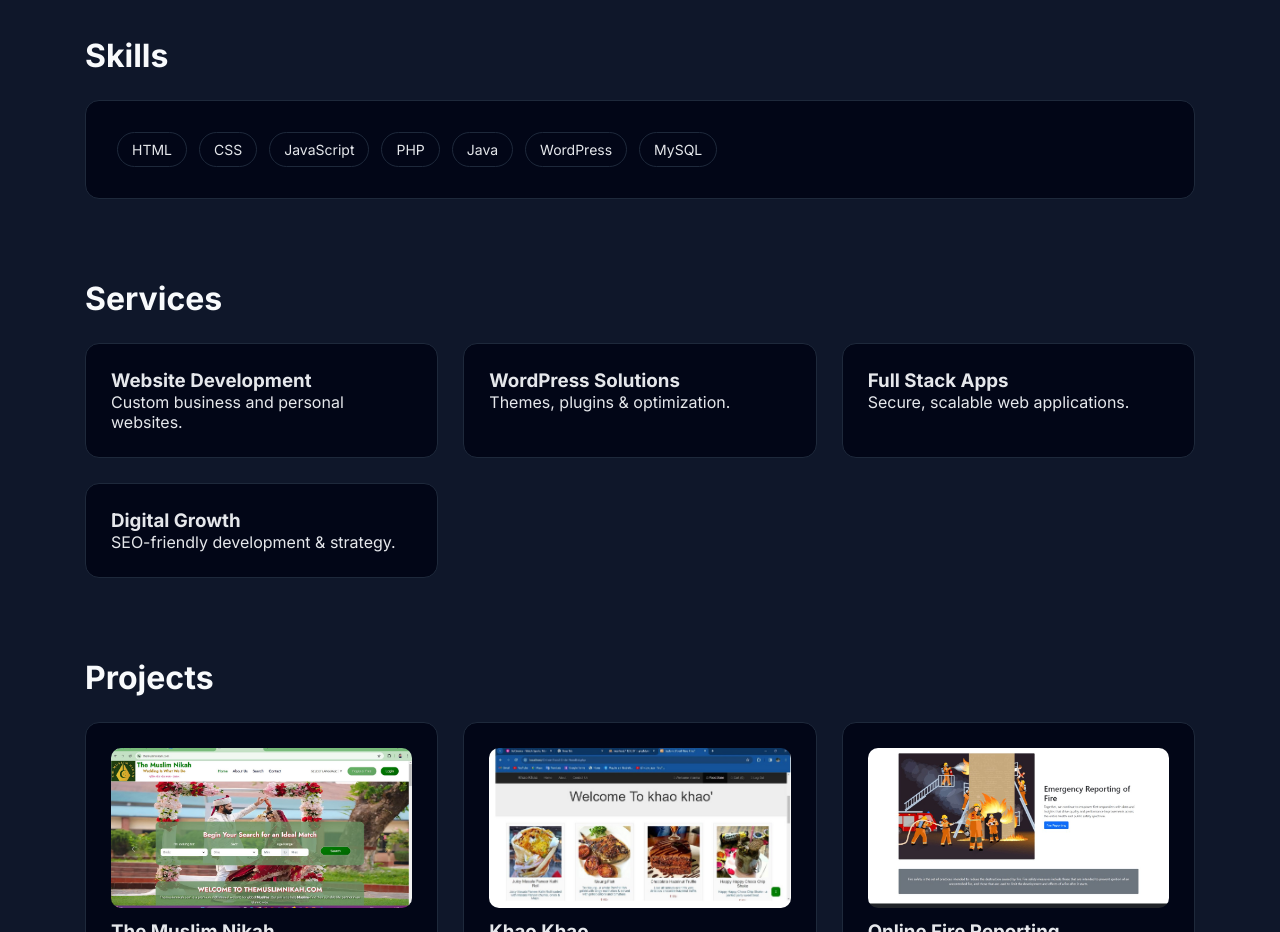
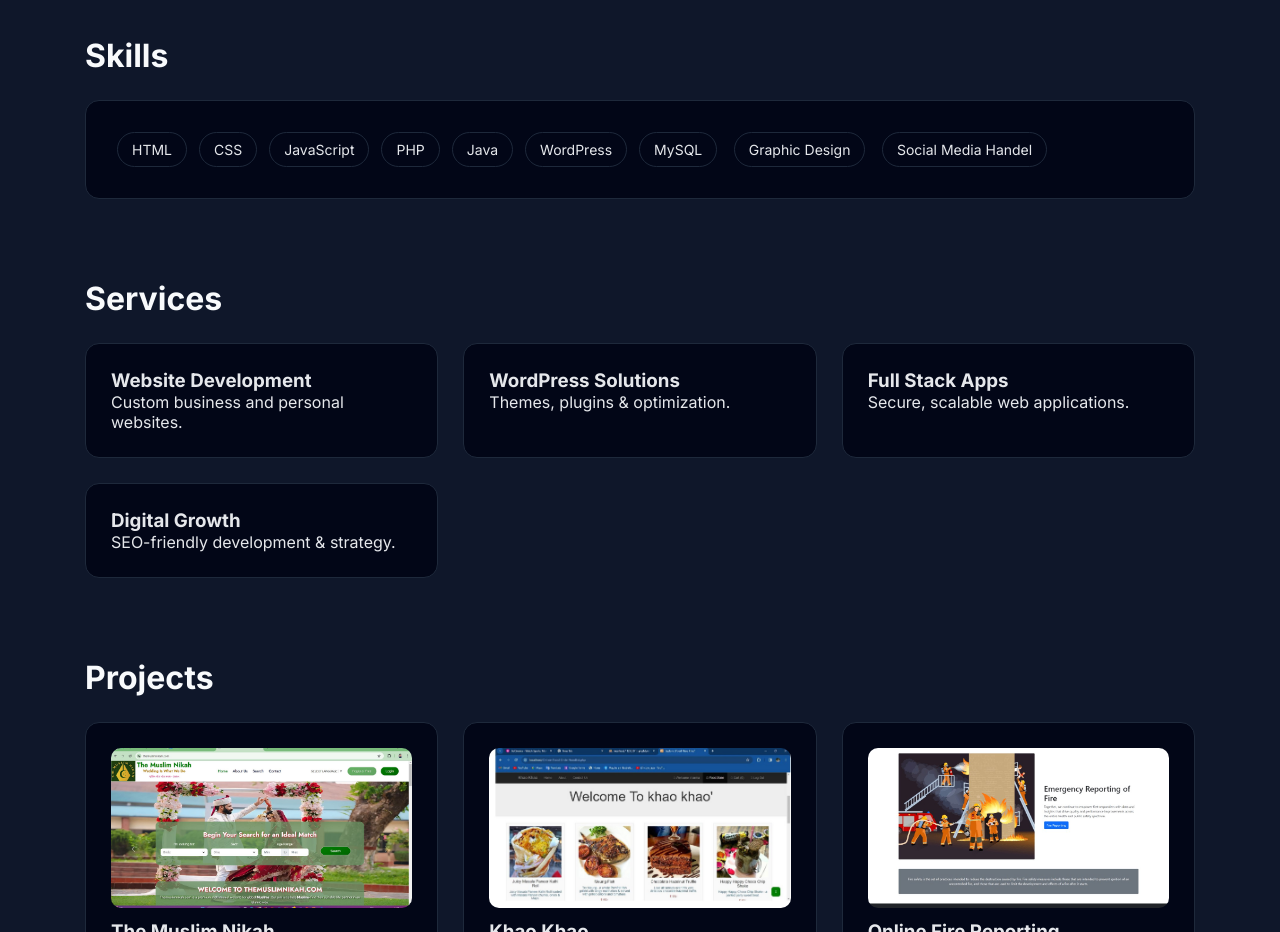
Before and after one commit to jitujitendrayadav/my_portfolio, a plain HTML site: page index.html in a window 1280 px wide. Shown: the part 1120-2052 px from the top of the page. Drawn offline with Linux system fonts and the light colour scheme.

Commit message:
Update index.html

```diff
--- a/index.html
+++ b/index.html
@@ -98,7 +98,8 @@
   <section>
     <h2>Skills</h2>
     <div class="card">
-      <span class="skill">HTML</span><span class="skill">CSS</span><span class="skill">JavaScript</span><span class="skill">PHP</span><span class="skill">Java</span><span class="skill">WordPress</span><span class="skill">MySQL</span>
+      <span class="skill">HTML</span><span class="skill">CSS</span><span class="skill">JavaScript</span><span class="skill">PHP</span><span class="skill">Java</span><span class="skill">WordPress</span><span class="skill">MySQL</span> <span class="skill">Graphic Design</span>
+      <span class="skill">Social Media Handel</span>
     </div>
   </section>
 
```
